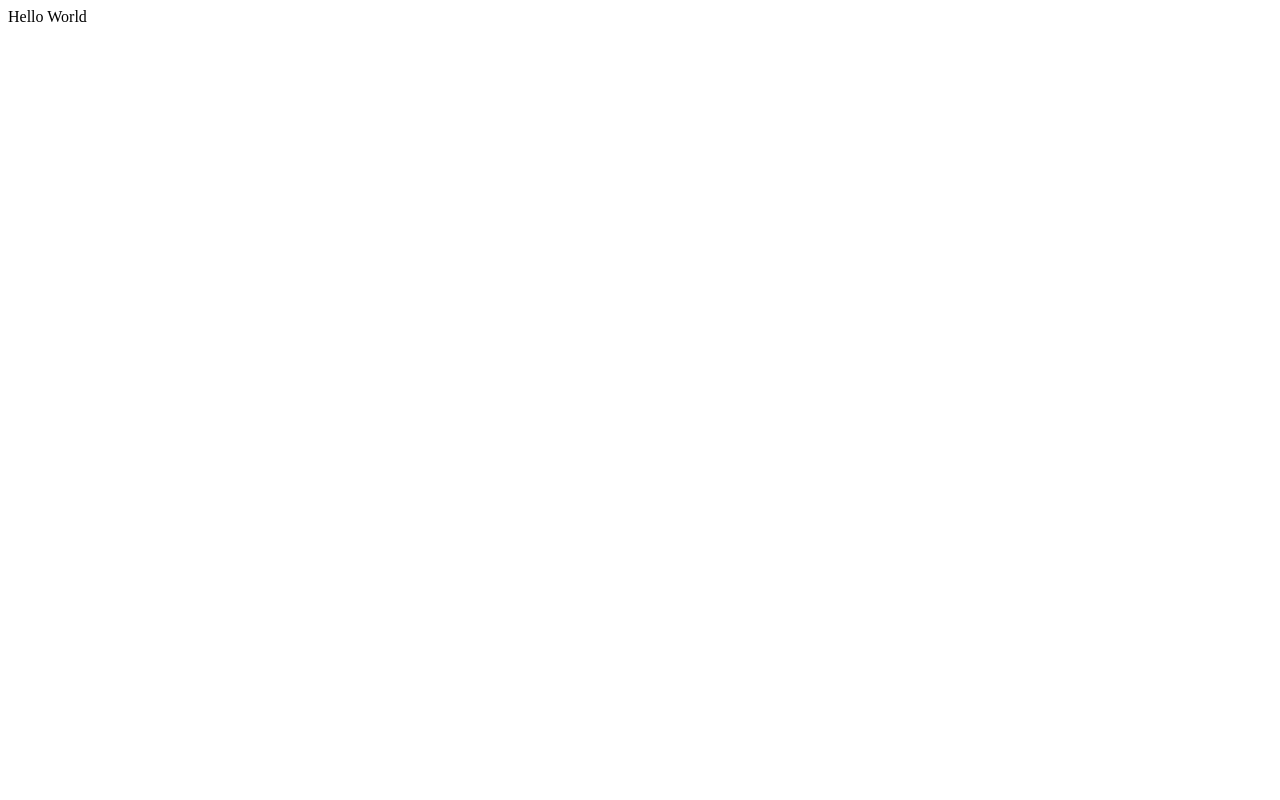
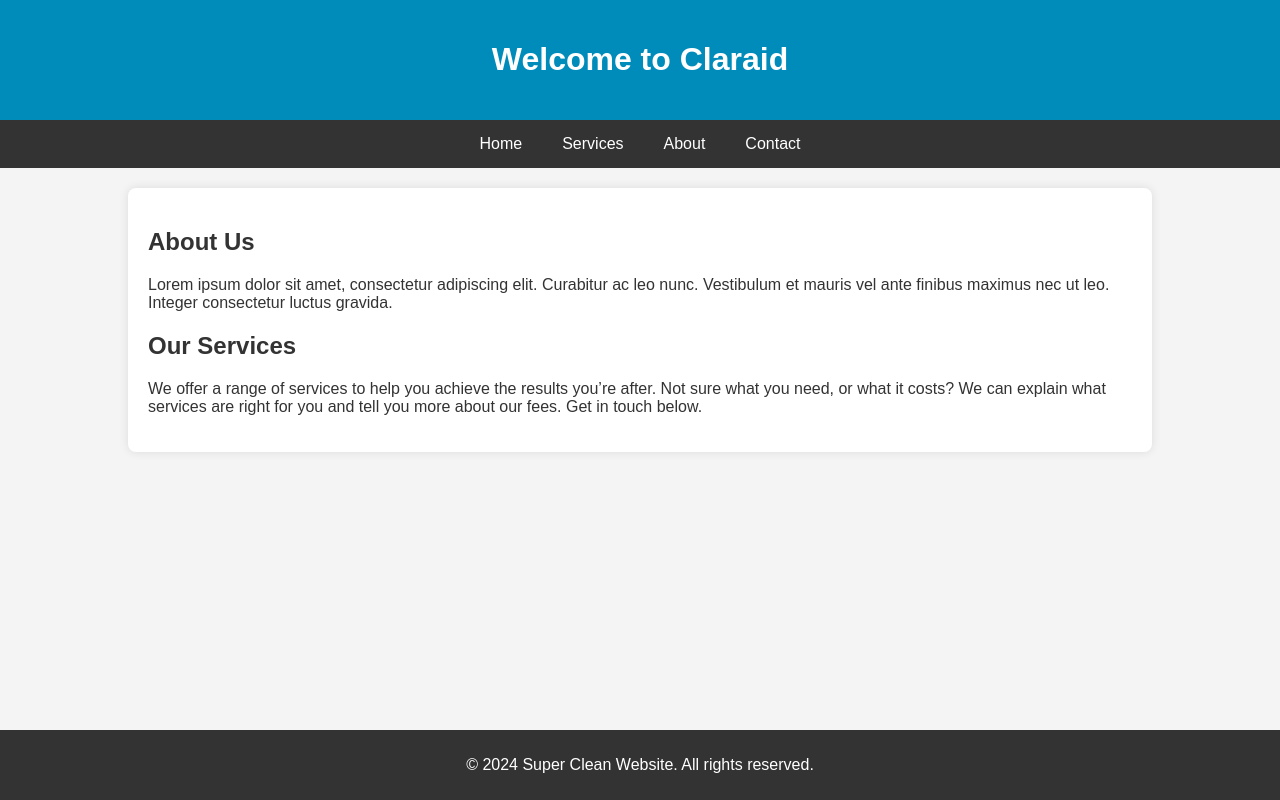
Before and after one commit to claraid-HoT/claraid-HoT.github.io, a plain HTML site: page index.html in a window 1280 px wide. Drawn offline with Linux system fonts and the light colour scheme.

Commit message:
upgrade to a chatgpt-generated website

```diff
--- a/index.html
+++ b/index.html
@@ -1 +1,86 @@
-Hello World
+<!DOCTYPE html>
+<html lang="en">
+<head>
+    <meta charset="UTF-8">
+    <meta name="viewport" content="width=device-width, initial-scale=1.0">
+    <title> Claraid</title>
+    <style>
+        body {
+            font-family: Arial, sans-serif;
+            margin: 0;
+            padding: 0;
+            background-color: #f4f4f4;
+            color: #333;
+        }
+        header {
+            background-color: #008CBA;
+            color: white;
+            padding: 20px 0;
+            text-align: center;
+        }
+        nav {
+            display: flex;
+            justify-content: center;
+            background-color: #333;
+        }
+        nav a {
+            color: white;
+            padding: 15px 20px;
+            text-decoration: none;
+            text-align: center;
+        }
+        nav a:hover {
+            background-color: #575757;
+        }
+        .container {
+            width: 80%;
+            margin: auto;
+            overflow: hidden;
+            padding: 20px;
+        }
+        .main-content {
+            background: white;
+            padding: 20px;
+            border-radius: 8px;
+            box-shadow: 0 0 10px rgba(0, 0, 0, 0.1);
+        }
+        footer {
+            background-color: #333;
+            color: white;
+            text-align: center;
+            padding: 10px 0;
+            position: fixed;
+            width: 100%;
+            bottom: 0;
+        }
+    </style>
+</head>
+<body>
+
+    <header>
+        <h1>Welcome to Claraid</h1>
+    </header>
+
+    <nav>
+        <a href="#home">Home</a>
+        <a href="#services">Services</a>
+        <a href="#about">About</a>
+        <a href="#contact">Contact</a>
+    </nav>
+
+    <div class="container">
+        <div class="main-content">
+            <h2>About Us</h2>
+            <p>Lorem ipsum dolor sit amet, consectetur adipiscing elit. Curabitur ac leo nunc. Vestibulum et mauris vel ante finibus maximus nec ut leo. Integer consectetur luctus gravida.</p>
+
+            <h2>Our Services</h2>
+            <p>We offer a range of services to help you achieve the results you’re after. Not sure what you need, or what it costs? We can explain what services are right for you and tell you more about our fees. Get in touch below.</p>
+        </div>
+    </div>
+
+    <footer>
+        <p>&copy; 2024 Super Clean Website. All rights reserved.</p>
+    </footer>
+
+</body>
+</html>
```
